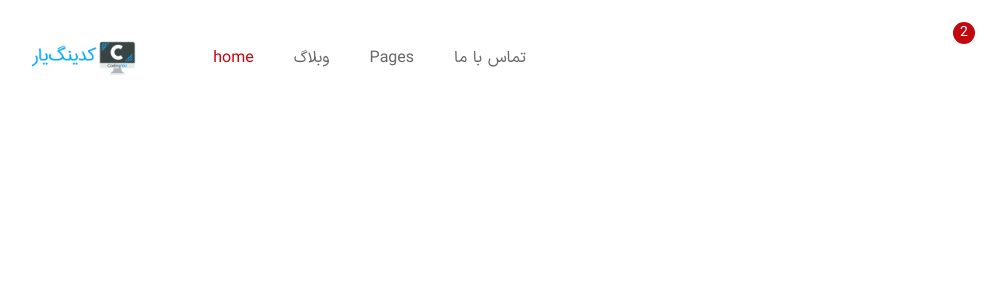
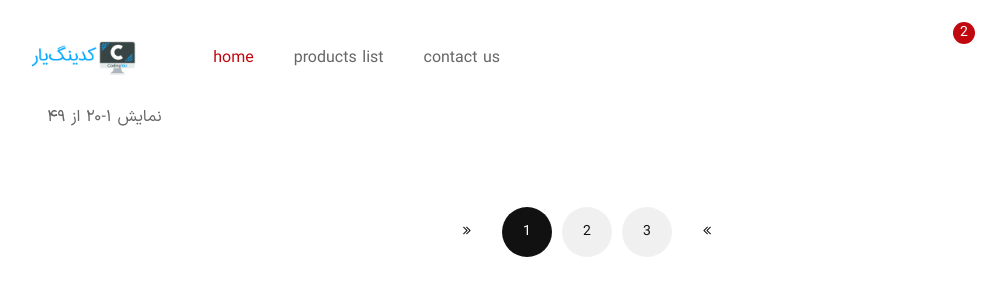
Before and after one commit to parsarsalan/Django_store_project, a Django app: page /products/ in a window 1280 px wide. Shown: the top 300 px of the page, without its empty margins (53-1059 px from the left). Run offline with Django 4.2, Linux system fonts and the light colour scheme; data that the repository does not hold is empty; parts of the project's set-up code (start-up, migrations or seed data) failed here and were passed over; some libraries are stand-ins or nearby versions; some web fonts are replaced.

Commit message:
modified settings.py , _base.html, and product_detail.html , Added : rosetta app

```diff
--- a/config/settings.py
+++ b/config/settings.py
@@ -48,6 +48,7 @@
     'allauth.account',
     'crispy_forms',
     'crispy_bootstrap4',
+    'rosetta',
 
     # local apps
     'accounts.apps.AccountsConfig',
@@ -128,6 +129,10 @@
 # https://docs.djangoproject.com/en/4.2/topics/i18n/
 
 LANGUAGE_CODE = 'Fa'
+LANGUAGES = (
+    ('en', 'English'),
+    ('fa', 'Persian'),
+)
 
 TIME_ZONE = 'Asia/Tehran'
 
--- a/config/urls.py
+++ b/config/urls.py
@@ -20,6 +20,8 @@
 urlpatterns = [
     path('admin/', admin.site.urls),
     path('', include('pages.urls')),
+    path('products/', include('products.urls')),
+    # -> third party apps
     path('accounts/', include('allauth.urls')),
-    path('products/', include('products.urls')),
+    path('rosetta/', include('rosetta.urls')),
 ]
--- a/requirements.txt
+++ b/requirements.txt
@@ -11,11 +11,13 @@
 django-allauth==0.54.0
 django-cache-url==3.4.4
 django-crispy-forms==2.0
+django-rosetta==0.9.9
 environs==9.5.0
 idna==3.4
 marshmallow==3.19.0
 oauthlib==3.2.2
 packaging==23.1
+polib==1.2.0
 psycopg2-binary==2.9.6
 pycparser==2.21
 PyJWT==2.6.0
--- a/templates/_base.html
+++ b/templates/_base.html
@@ -75,18 +75,13 @@
                                     </a>
                                 </li>
                                 <li class="mainmenu__item menu-item-has-children">
-                                    <a href="Blog.html" class="mainmenu__link">
-                                        <span class="mm-text">وبلاگ</span>
-                                    </a>
-                                </li>
-                                <li class="mainmenu__item menu-item-has-children">
                                     <a href="{% url 'products_list' %}" class="mainmenu__link">
-                                        <span class="mm-text">{% translate 'Pages' %}</span>
+                                        <span class="mm-text">{% translate 'products list' %}</span>
                                     </a>
                                 </li>
                                 <li class="mainmenu__item">
                                     <a href="{% url 'about' %}" class="mainmenu__link">
-                                        <span class="mm-text" >تماس با ما</span>
+                                        <span class="mm-text" >{% translate 'contact us' %}</span>
                                     </a>
                                 </li>
                             </ul>
--- a/templates/products/products_list.html
+++ b/templates/products/products_list.html
@@ -1,4 +1,5 @@
 {% extends '_base.html' %}
+{% load i18n %}
 
 {% block title %}
 
@@ -6,9 +7,82 @@
 
 
 {% block content %}
-    {% for product in products %}
-        <a href="{{ get_absolute_url }}{{ product.id }}"> {{ product.title }} </a>
-        <p> {{ product.datetime_created }} </p>
-        <p> {{ product.description }}</p>
-    {% endfor %}
+    <!-- Main Content Wrapper Start -->
+    <div class="main-content-wrapper container-fluid">
+        <div class="shop-page-wrapper shop-fullwidth">
+            <div class="container">
+                <div class="row mb--50">
+                    <div class="col-12">
+                        <div class="shop-toolbar">
+                            <div class="container row align-items-center">
+                                <div class="col-lg-12 mb-md--50 mb-xs--10">
+                                    <div class="shop-toolbar__left d-flex align-items-sm-center align-items-start flex-sm-row flex-column">
+                                        <p class="product-pages">نمایش ۱-۲۰ از ۴۹</p>
+                                    </div>
+                                </div>
+                            </div>
+                        </div>
+                    </div>
+                </div>
+            </div>
+            <div class="container-fluid shop-products">
+                <div class="row">
+                    <div class="col-12">
+                        <div class="tab-content" id="product-tab-content">
+                            <div class="tab-pane fade show active" id="nav-all">
+                                <div class="row xxl-block-grid-6 grid-space-20">
+                                    {% for product in products %}
+                                        <div class="col-xl-3 col-md-4 col-sm-6 mb--50">
+                                            <div class="ShoppingYar-product">
+                                                <div class="product-inner">
+                                                    <figure class="product-image">
+                                                        <a href="{% url 'product_detail' product.id %}">
+                                                            <img src="https://dkstatics-public.digikala.com/digikala-products/15d774761e234a15c1c559ac540963baad9e229f_1631704695.jpg?x-oss-process=image/resize,m_lfit,h_800,w_800/quality,q_90"
+                                                                 alt="Products">
+                                                        </a>
+                                                        <div class="ShoppingYar-product-action">
+                                                            <div class="product-action d-flex">
+                                                                <a href="wishlist.html" class="action-btn">
+                                                                    <i class="flaticon flaticon-like"></i>
+                                                                </a>
+                                                            </div>
+                                                        </div>
+                                                        <span class="product-badge">تخفیف ویژه</span>
+                                                    </figure>
+                                                    <div class="product-info">
+                                                        <h3 class="product-title mb--15">
+                                                            <a href="{% url 'product_detail' product.id %}">{{ product.title }}</a>
+                                                        </h3>
+                                                        <div class="product-price-wrapper mb--30">
+                                                            <span class="money">{{ product.price }} {% translate '$' %}</span>
+                                                        </div>
+                                                        <a href="cart.html"
+                                                           class="btn btn-small btn-bg-sand btn-color-dark px-3">اضافه
+                                                            کردن به سبد خرید</a>
+                                                    </div>
+                                                </div>
+                                            </div>
+                                        </div>
+                                    {% endfor %}
+
+                                </div>
+                            </div>
+                        </div>
+                        <nav class="pagination-wrap mt--35 mt-md--25 pb-5">
+                            <ul class="pagination">
+                                <li><a href="#" class="next page-number"><i class="fa fa-angle-double-right"></i></a>
+                                </li>
+                                <li><span class="current page-number">1</span></li>
+                                <li><a href="#" class="page-number">2</a></li>
+                                <li><a href="#" class="page-number">3</a></li>
+                                <li><a href="#" class="prev page-number"><i class="fa fa-angle-double-left"></i></a>
+                                </li>
+                            </ul>
+                        </nav>
+                    </div>
+                </div>
+            </div>
+        </div>
+    </div>
+    <!-- Main Content Wrapper Start -->
 {% endblock %}
```
Also changed, not shown: locale/fa/LC_MESSAGES/django.po (deleted), 1 other file.
